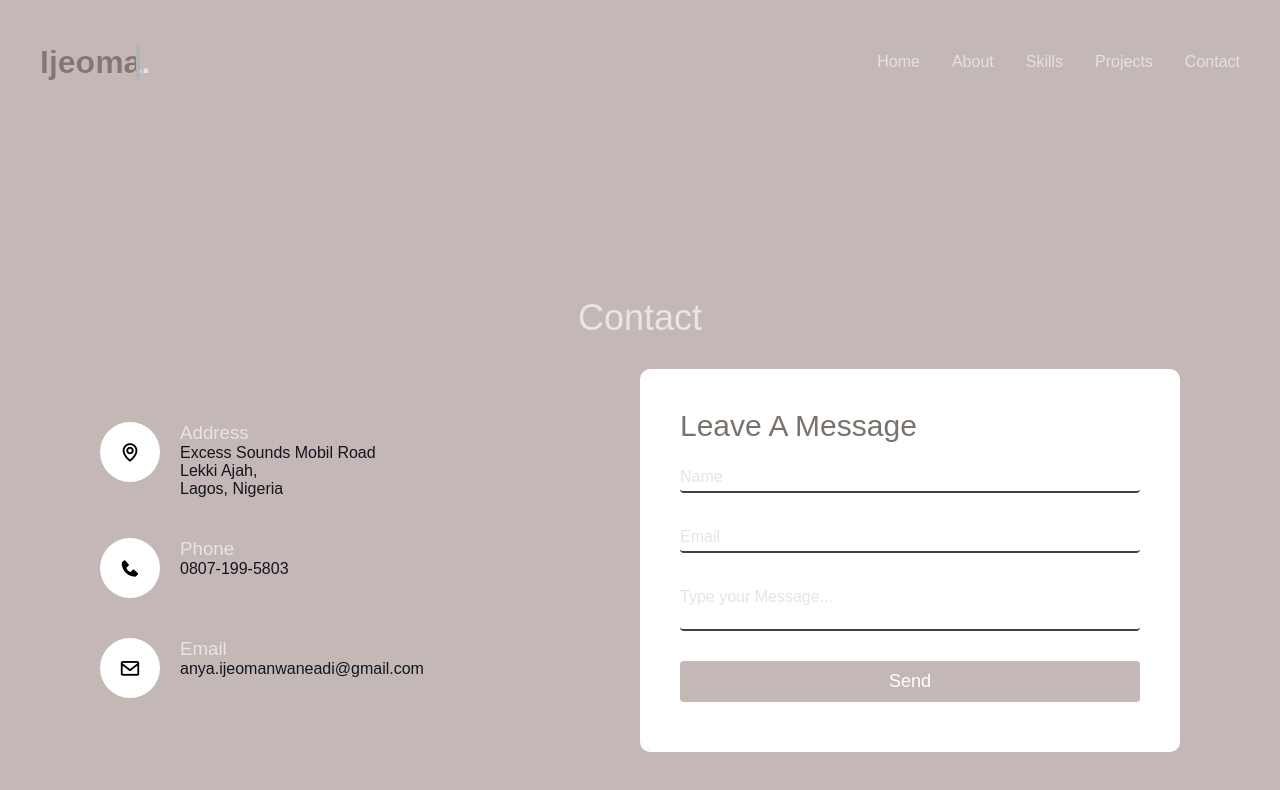
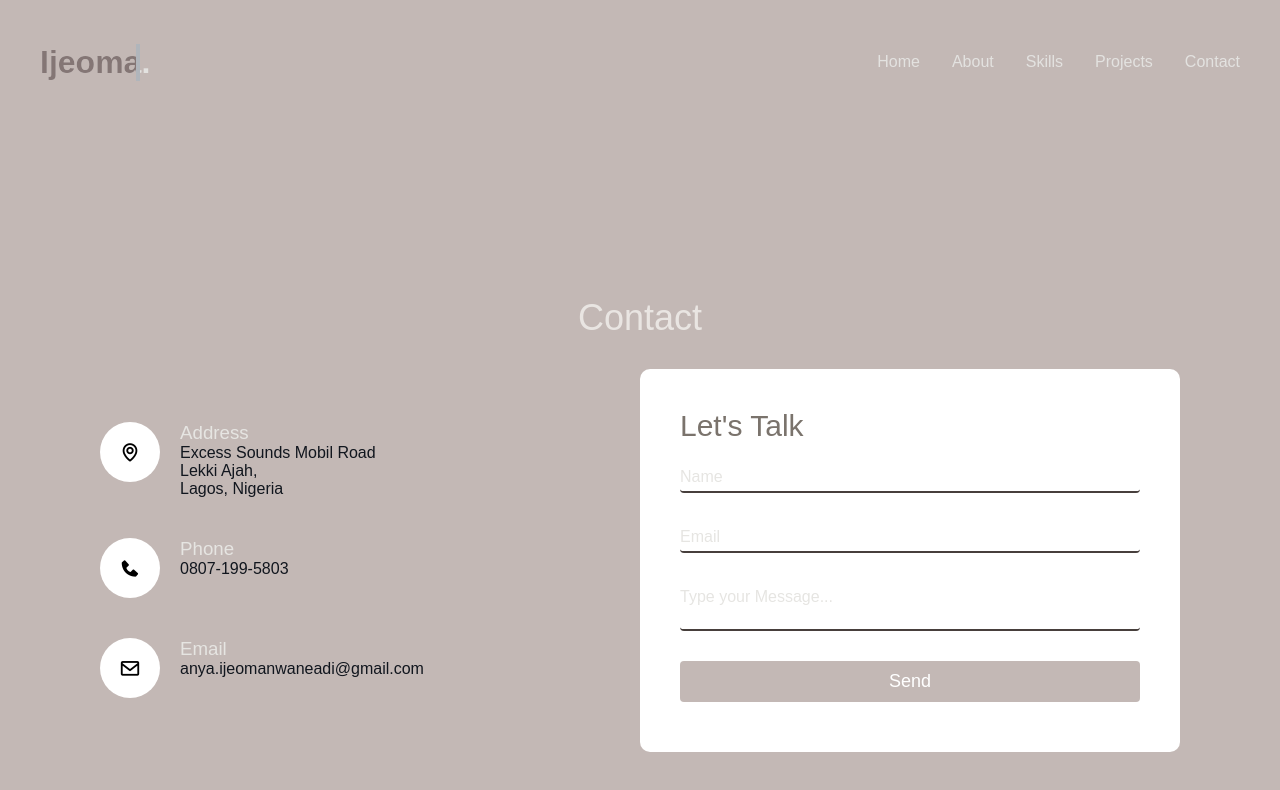
Before and after one commit to neadianyanwu/p2, a plain HTML site: page contact.html in a window 1280 px wide. Drawn offline with nearby package versions, Linux system fonts and the light colour scheme; a web font is replaced by a local one.

Commit message:
updated contact

```diff
--- a/contact.html
+++ b/contact.html
@@ -65,7 +65,7 @@
             </div>
             <div class="contact-form">
                 <form action="">
-                    <h2>Leave a Message</h2>
+                    <h2>Let's Talk</h2>
                     <div class="input-box">
                         <input type="text" name="" required="required">
                         <span>Name</span>
```
